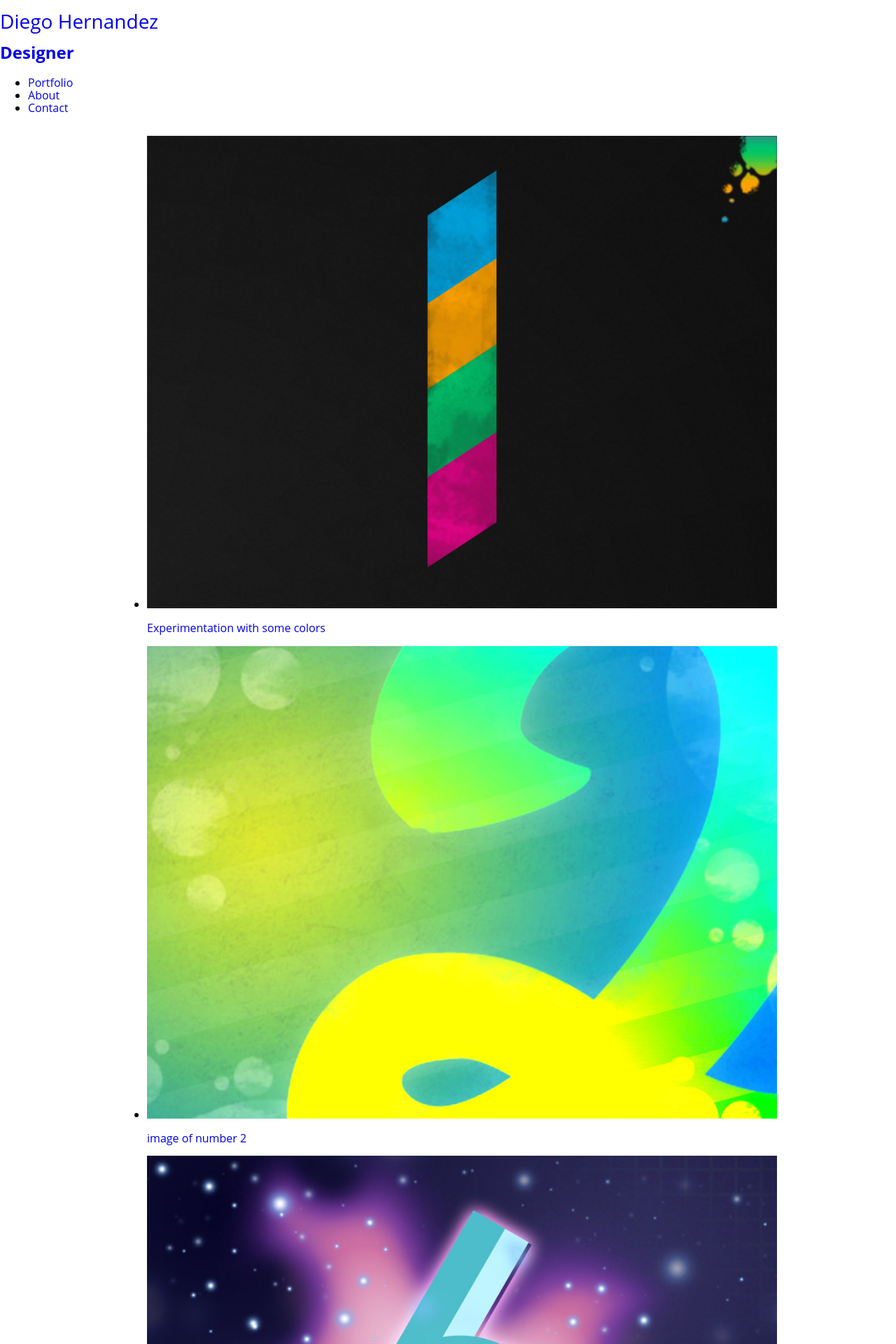
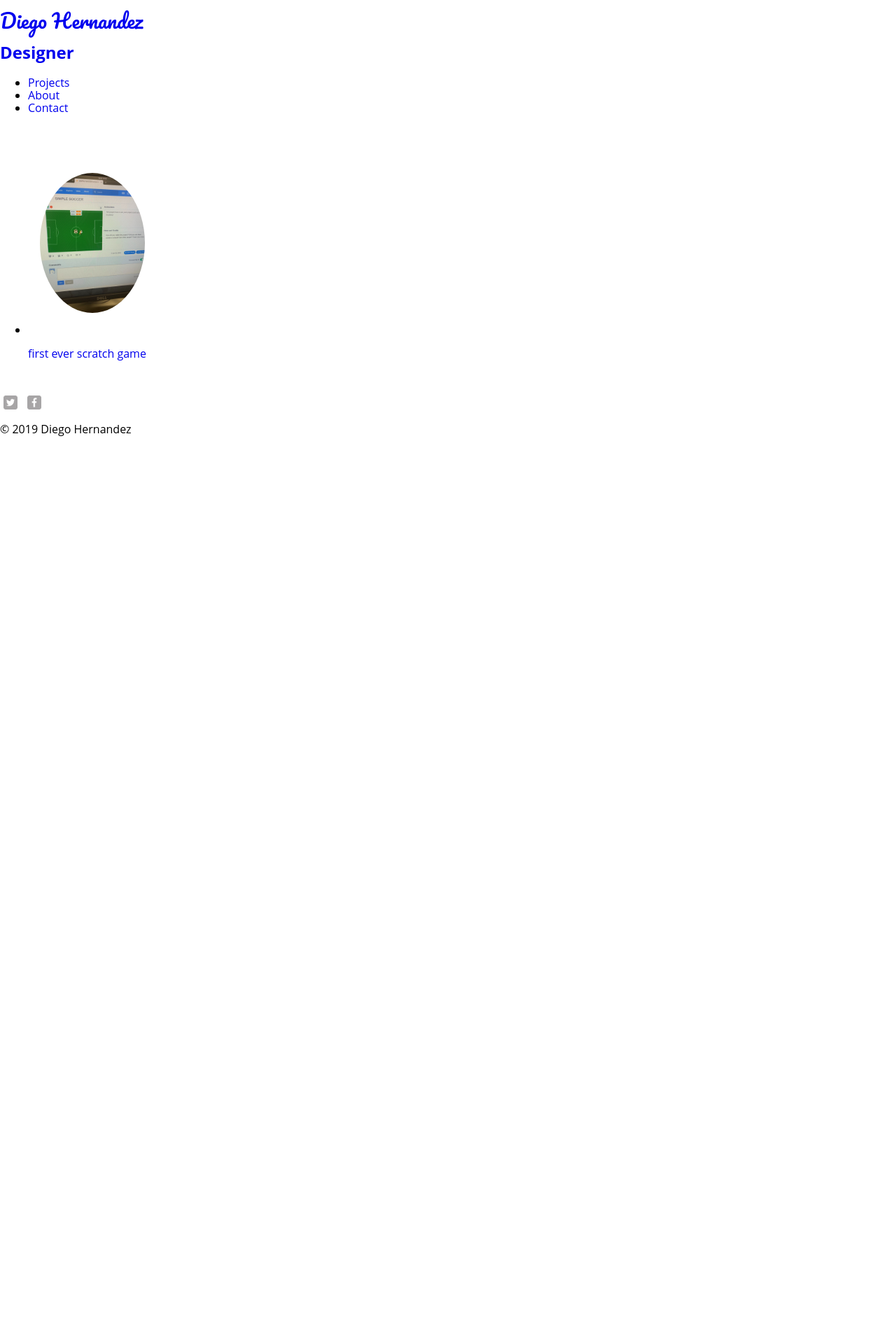
Before and after one commit to hernandezd7/portfolio, a PHP site: page /portfolio.html in a window 1280 px wide. Shown: the top 1920 px of the page at 70% size. After the commit the page ends 623 px from the top, so only its background shows below. Run offline with PHP 8.4, Linux system fonts and the light colour scheme.

Commit message:
making project

```diff
--- a/about.html
+++ b/about.html
@@ -17,7 +17,7 @@
     </a>
     <nav>
         <ul>
-            <li><a href="portfolio.html">Portfolio</a></li>
+            <li><a href="portfolio.html">Projects</a></li>
             <li><a href="about.html">About</a></li>
             <li><a href="contact.html">Contact</a></li>
         </ul>
--- a/contact.html
+++ b/contact.html
@@ -12,21 +12,21 @@
 </head>
 <body>
    <header>
-        <div id= "wrapper">
             <a href="portfolio.html">
             <h1>Diego Hernandez</h1>
            <h2>Designer</h2>
            </a>
             <nav>
             <ul>
-            <li><a href="portfolio.html">Portfolio</a></li>
+            <li><a href="portfolio.html">Porjects</a></li>
             <li><a href="about.html">About</a></li>
               <li><a href="contact.html">Contact</a></li>
             </ul>
             </nav>
             </header>
+            <div id="wrapper">
             <section>
-            <h3>General iformation</h3>
+            <h3>General information</h3>
             <p>I am not currently looking for new design work, but I am available for speaking gigs and similar engagements. If you have any questions, please don't hesitate to contact me!</p>
              <p>Please only use phone contact for urgent inquiries. Otherwise, Twitter and email are the best way to reach me.</p>
         </section>
--- a/css/main.css
+++ b/css/main.css
@@ -59,3 +59,11 @@ Page : ABOUT
     margin: 0 auto 30px ;
     border-radius: 100%;
 }
+.project-photo{
+    max-width: 150px;
+    margin: 0 auto 30px;
+ border-radius: 100%;
+}
+#name-diego {
+    font-family: 'Pacifico', cursive;
+}
--- a/portfolio.html
+++ b/portfolio.html
@@ -5,6 +5,7 @@
     <meta name="viewport" content="width=device-width, initial-scale=1.0">
     <meta http-equiv="X-UA-Compatible" content="ie=edge">
     <title>Diego | Designer </title>
+    <link href="https://fonts.googleapis.com/css?family=Pacifico&display=swap" rel="stylesheet">
 </head>
 <!-- css style -->
 <link rel="stylesheet" href="css/normalize.css">
@@ -14,69 +15,28 @@
 <body>
    <header>
        <a href="portfolio.html">
-    <h1>Diego Hernandez</h1>
+    <h1 id="name-diego">Diego Hernandez</h1>
     <h2>Designer</h2>
     </a>
     <nav>
         <ul>
-            <li><a href="portfolio.html">Portfolio</a></li>
+            <li><a href="portfolio.html">Projects </a></li>
             <li><a href="about.html">About</a></li>
             <li><a href="contact.html">Contact</a></li>
-        </ul>
+        </ul
     </nav>
    </header>
-   <div id="wrapper">
-        <section>
+   <div id=" rapper">
+        <sec ion>
             <ul>
-                <li>
-                    <a href="img/numbers-01.jpg" target="blank">
-                        <img src="img/numbers-01.jpg" alt="image of diffrent colors ">
-                    <p>Experimentation with some colors</p>
-                </a>
-            </li>
+                <li>
+                    <a href="img/Image from iOS (2).jpg" target="blank">
+                        <img src="img/Image from iOS (2).jpg" alt="sratch game" class="project-photo">
+                           <p>first ever scratch game</p>
+                    </a>
+                 </li>
             </ul>
         </section>
-        <section>
-                <ul>
-                <li>
-                    <a href="img/numbers-02.jpg" target="blank">
-                        <img src="img/numbers-02.jpg" alt="image of 2">
-                    <p>image of number 2</p>
-                </a>
-            </li>
-                </ul>
-            </section>
-            <section>
-                    <ul>
-                    <li>
-                        <a href="img/numbers-06.jpg" target="blank">
-                            <img src="img/numbers-06.jpg" alt="image of number 6">
-                        <p>image of number 6 zest </p>
-                    </a>
-                </li>
-                    </ul>
-                </section>
-                <section>
-                        <ul>
-                        <li>
-                            <a href="img/numbers-09.jpg" target="blank">
-                                <img src="img/numbers-09.jpg" alt="image of number 9">
-                            <p>image of 9</p>
-                        </a>
-                    </li>
-                        </ul>
-                    </section>
-                    <section>
-                            <ul>
-                            <li>
-                                <a href="img/numbers-12.jpg" target="blank">
-                                    <img src="img/numbers-12.jpg" alt="image of 12">
-                                <p>image of 12</p>
-                            </a>
-                        </li>
-                            </ul>
-                        </section>
-
         <footer>
                 <a href="https://twitter.com/keybleach03" target="blank"><img src="img/twitter-wrap.png" alt="Diegos Twitter" class="social-icons"></a>
                 <a href="https://www.facebook.com/profile.php?id=100033767654825" target="blank"><img src="img/facebook-wrap.png" alt="Diegos facebook" class="social-icons"></a>
```
Also changed, not shown: img/Image from iOS (2).jpg (added).
